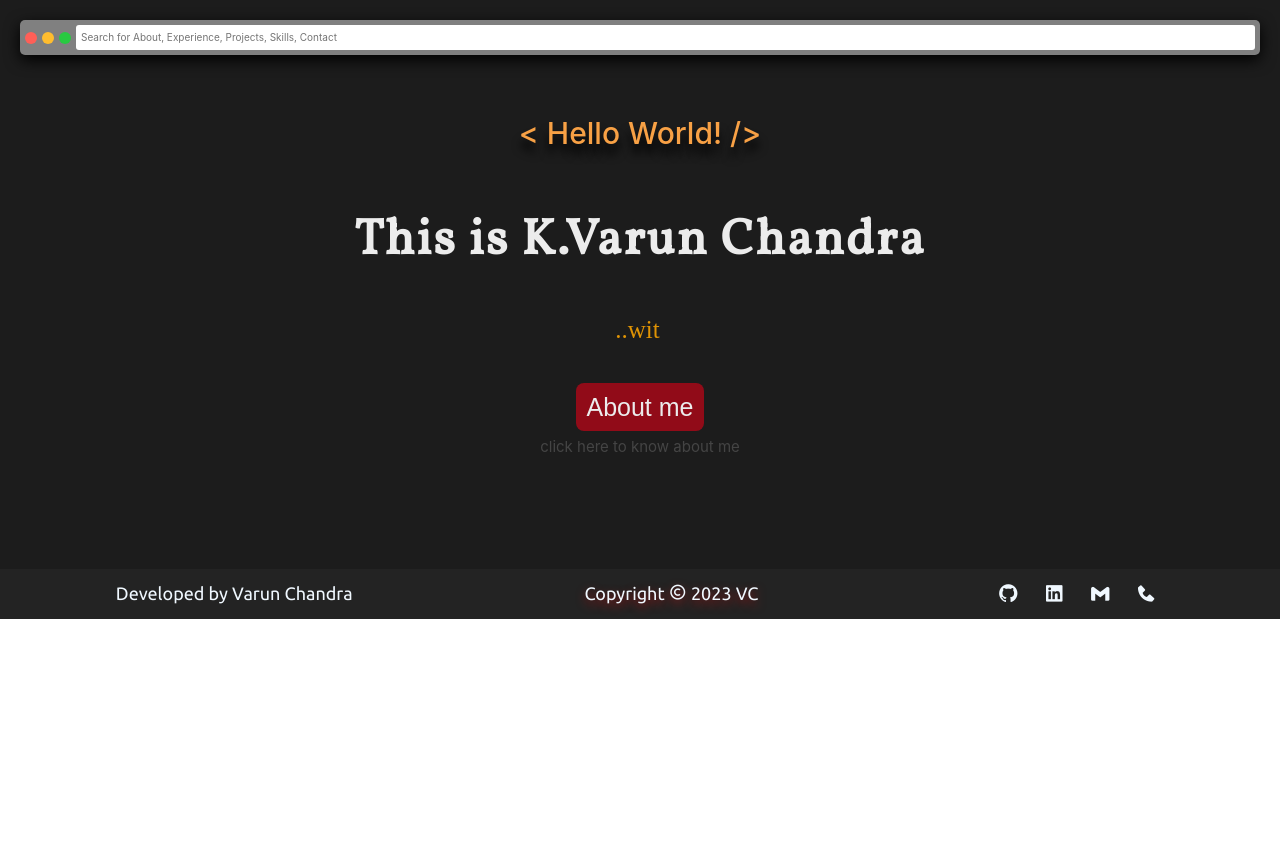
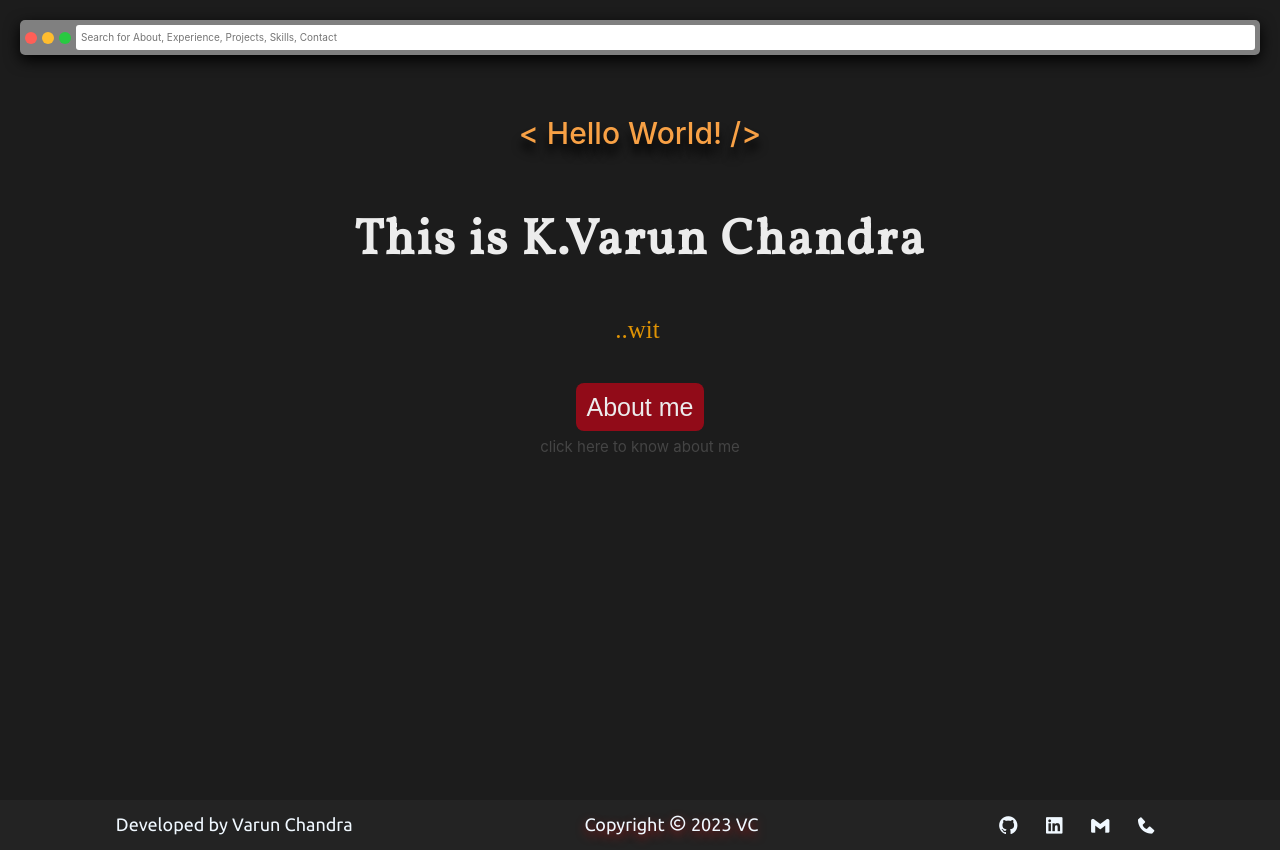
Before and after one commit to varunchandra10/CodeClause_MyPortfolio, a React (Create React App) app: page / in a window 1280 px wide. Before the commit the page ends 800 px from the top, so only its background shows below. Built offline with nearby package versions, Linux system fonts and the light colour scheme; the HTML template or start-up script is replaced by a standard one; a web font is replaced by a local one.

Commit message:
updated resume

```diff
--- a/src/components/Home/Home.css
+++ b/src/components/Home/Home.css
@@ -11,9 +11,8 @@
 .browser-window {
   background-color:#1c1c1c;
   padding: 20px;
-  height: 100%;
+  min-height: 100vh;
   width: 100%;
-  padding-bottom: 100px;
 }
 
 .address-bar{
--- a/src/components/Navbar/navbar.jsx
+++ b/src/components/Navbar/navbar.jsx
@@ -3,7 +3,7 @@
 import './navbar.css';
 
 const NavBar = () => {
-  const resume = 'https://drive.google.com/file/d/14L0TDN_MerlTtjHcw78PSZ-4BKEIBWz3/view?usp=sharing';
+  const resume = 'https://drive.google.com/file/d/1BervcePduKLhHGPG4MbLHTK699zVU4fg/view?usp=sharing';
   const [state = { clicked: false }, setState] = useState();
   const handleClick = () => {
     setState({ clicked: !state.clicked })
```
